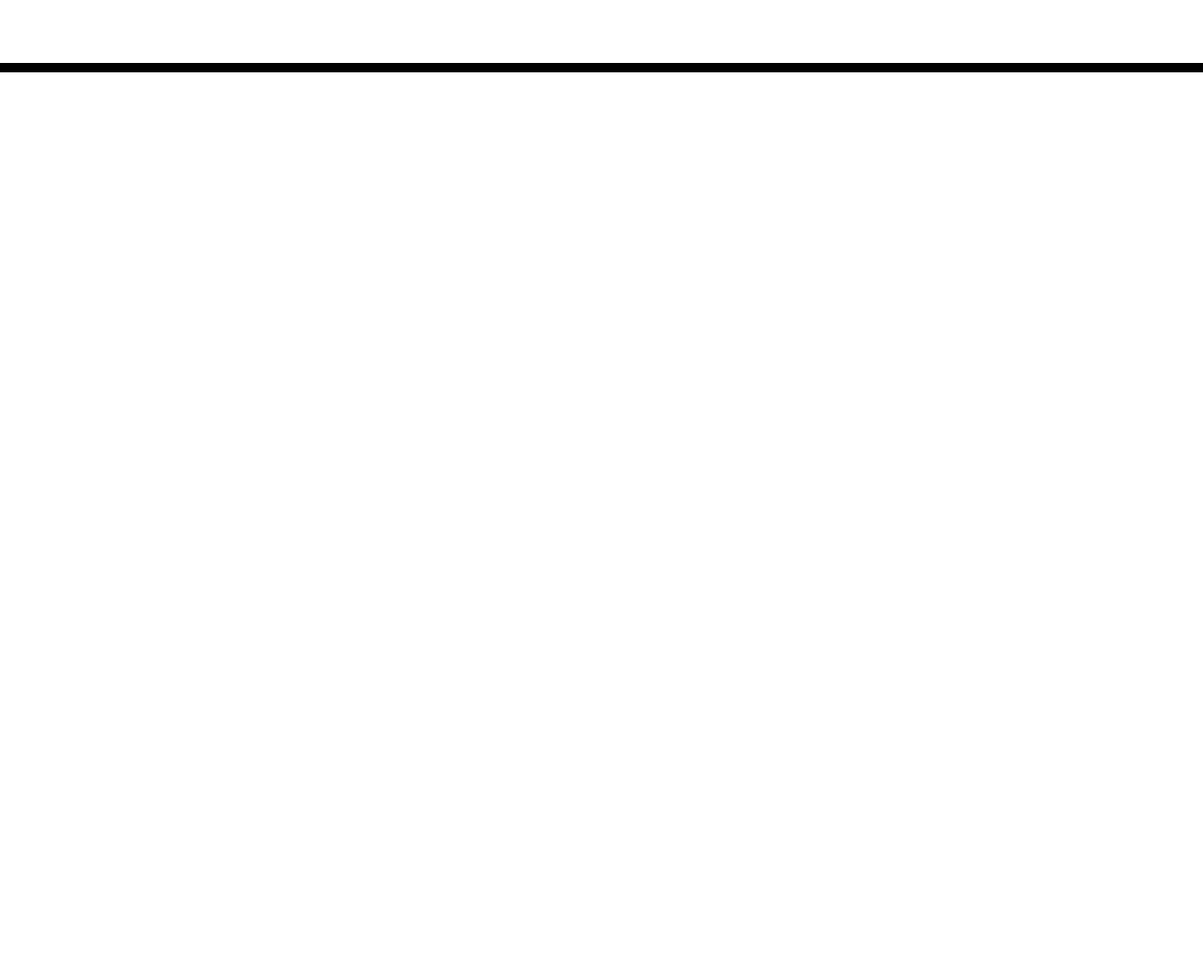
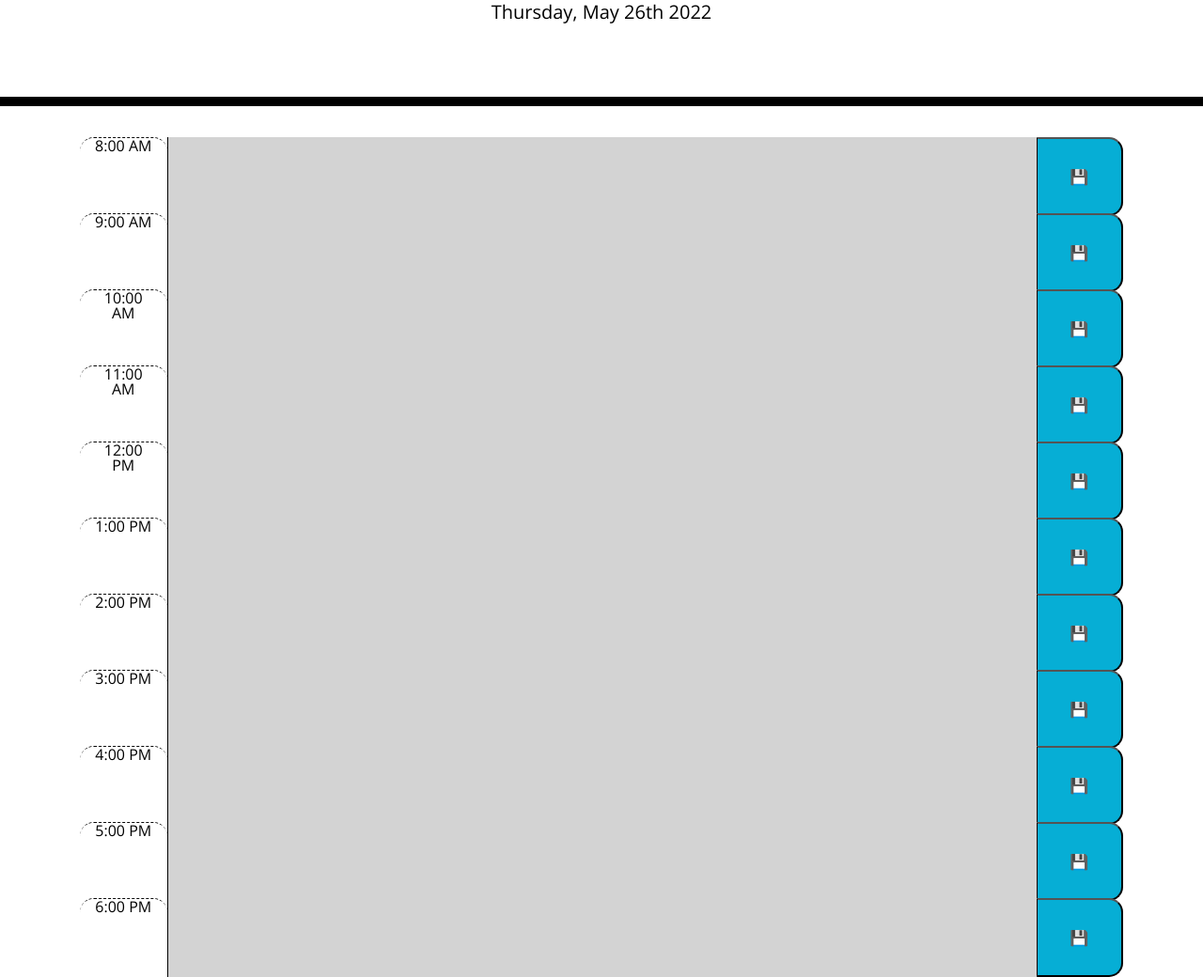
Before and after one commit to abdallajama201/Third-Party-APIs, a plain HTML site: page index.html in a window 1280 px wide. Shown: the part 191-1231 px from the top of the page at 94% size. Before the commit the page ends 800 px from the top, so only its background shows below. Drawn offline with nearby package versions, Linux system fonts and the light colour scheme; files that its build step writes are made by us from their sources.

Commit message:
core functions including color dates color coding and saving complete

```diff
--- a/assets/css/style.css
+++ b/assets/css/style.css
@@ -34,6 +34,7 @@ textarea {
   white-space: pre-wrap;
   height: 80px;
   border-top: 1px solid white;
+  margin: 1px auto;
 }
 
 .hour {
@@ -44,17 +45,17 @@ textarea {
 
 .past {
   background-color: #d3d3d3;
-  color: white;
+  color: black;
 }
 
 .present {
   background-color: #ff6961;
-  color: white;
+  color: black;
 }
 
 .future {
   background-color: #77dd77;
-  color: white;
+  color: black;
 }
 
 .saveBtn {
--- /dev/null
+++ b/assets/js/script.js
@@ -0,0 +1,69 @@
+function init() {
+    displayToday();
+    colorSchedule();
+    storageSetup();
+    displayStorage();
+    saveEvent();
+}
+
+// Prints current day
+function displayToday() {
+    let today = moment().format("dddd, MMMM Do YYYY");
+    $("#currentDay").text(today);
+}
+
+// Fills the colors of the schedule.
+// Based on the time
+function colorSchedule() {
+    let now = moment().format("H");
+
+    // Loops through all hours
+    // Checks against now and sets color
+    for(let i = 8; i <= 18; i++) {
+        let hour = $(`#${i}`);
+        let section = $(`#${i}`).children().eq(1);
+        if(hour > now) {
+            section.addClass("past");
+        }else if(hour === now) {
+            section.addClass("present");
+        }else {
+            section.addClass("future");
+        }
+    }
+}
+
+
+function storageSetup() {
+    for(let i = 8; i <= 18; i++) {
+        if(localStorage.getItem(`hour ${i}`) === null) {
+            localStorage.setItem(`hour ${i}`, "");
+        }
+    }
+}
+
+function displayStorage() {
+    for(let i = 8; i <= 18; i++) {
+        let storage = localStorage.getItem(`hour ${i}`);
+        $(`#${i}`).children().eq(1).val(storage);
+    }
+
+
+}
+
+function saveEvent() {
+    $(".row").on("click", ".saveBtn", function(event){
+        event.preventDefault();
+
+        saveBtn = $(event.target);
+        let content = saveBtn.parent().children().eq(1).val();
+        let index = saveBtn.parent().attr("id");
+        localStorage.setItem(`hour ${index}`, content);
+
+    });
+}
+
+init();
+
+console.log($("#8").children().eq(0).text());
+let x = $("#8");
+// localStorage.setItem(`hour 13`, "gjhggjhgj");
--- a/index.html
+++ b/index.html
@@ -16,9 +16,8 @@
     />
     <link
       href="https://fonts.googleapis.com/css?family=Open+Sans&display=swap"
-      rel="stylesheet"
-    />
-    <link rel="stylesheet" href="style.css" />
+      rel="stylesheet"/>
+    <link rel="stylesheet" href="./assets/css/style.css"/>
     <title>Work Day Scheduler</title>
   </head>
 
@@ -30,9 +29,65 @@
     </header>
     <div class="container">
       <!-- Timeblocks go here -->
+      <section id="8" class="row">
+        <time class="col-3 col-md-2 col-lg-1 time-block hour">8:00 AM</time>
+        <textarea class="col-6 col-md-8 col-lg-10 description" id="events" name="events" rows="4"></textarea>
+        <button class="col-3 col-md-2 col-lg-1 saveBtn">💾</button>
+      </section>
+      <section id="9" class="row">
+        <time class="col-3 col-md-2 col-lg-1 time-block hour">9:00 AM</time>
+        <textarea class="col-6 col-md-8 col-lg-10 description" id="events" name="events" rows="4"></textarea>
+        <button class="col-3 col-md-2 col-lg-1 saveBtn">💾</button>
+      </section>
+      <section id="10" class="row">
+        <time class="col-3 col-md-2 col-lg-1 time-block hour">10:00 AM</time>
+        <textarea class="col-6 col-md-8 col-lg-10 description" id="events" name="events" rows="4"></textarea>
+        <button class="col-3 col-md-2 col-lg-1 saveBtn">💾</button>
+      </section>
+      <section id="11" class="row">
+        <time class="col-3 col-md-2 col-lg-1 time-block hour">11:00 AM</time>
+        <textarea class="col-6 col-md-8 col-lg-10 description" id="events" name="events" rows="4"></textarea>
+        <button class="col-3 col-md-2 col-lg-1 saveBtn">💾</button>
+      </section>
+      <section id="12" class="row">
+        <time class="col-3 col-md-2 col-lg-1 time-block hour">12:00 PM</time>
+        <textarea class="col-6 col-md-8 col-lg-10 description" id="events" name="events" rows="4"></textarea>
+        <button class="col-3 col-md-2 col-lg-1 saveBtn">💾</button>
+      </section>
+      <section id="13" class="row">
+        <time class="col-3 col-md-2 col-lg-1 time-block hour">1:00 PM</time>
+        <textarea class="col-6 col-md-8 col-lg-10 description" id="events" name="events" rows="4"></textarea>
+        <button class="col-3 col-md-2 col-lg-1 saveBtn">💾</button>
+      </section>
+      <section id="14" class="row">
+        <time class="col-3 col-md-2 col-lg-1 time-block hour">2:00 PM</time>
+        <textarea class="col-6 col-md-8 col-lg-10 description" id="events" name="events" rows="4"></textarea>
+        <button class="col-3 col-md-2 col-lg-1 saveBtn">💾</button>
+      </section>
+      <section id="15" class="row">
+        <time class="col-3 col-md-2 col-lg-1 time-block hour">3:00 PM</time>
+        <textarea class="col-6 col-md-8 col-lg-10 description" id="events" name="events" rows="4"></textarea>
+        <button class="col-3 col-md-2 col-lg-1 saveBtn">💾</button>
+      </section>
+      <section id="16" class="row">
+        <time class="col-3 col-md-2 col-lg-1 time-block hour">4:00 PM</time>
+        <textarea class="col-6 col-md-8 col-lg-10 description" id="events" name="events" rows="4"></textarea>
+        <button class="col-3 col-md-2 col-lg-1 saveBtn">💾</button>
+      </section>
+      <section id="17" class="row">
+        <time class="col-3 col-md-2 col-lg-1 time-block hour">5:00 PM</time>
+        <textarea class="col-6 col-md-8 col-lg-10 description" id="events" name="events" rows="4"></textarea>
+        <button class="col-3 col-md-2 col-lg-1 saveBtn">💾</button>
+      </section>
+      <section id="18" class="row">
+        <time class="col-3 col-md-2 col-lg-1 time-block hour">6:00 PM</time>
+        <textarea class="col-6 col-md-8 col-lg-10 description" id="events" name="events" rows="4"></textarea>
+        <button class="col-3 col-md-2 col-lg-1 saveBtn">💾</button>
+      </section>
     </div>
 
     <script src="https://cdnjs.cloudflare.com/ajax/libs/jquery/3.2.1/jquery.min.js"></script>
     <script src="https://cdnjs.cloudflare.com/ajax/libs/moment.js/2.24.0/moment.min.js"></script>
+    <script src="./assets/js/script.js"></script>
   </body>
 </html>
```
